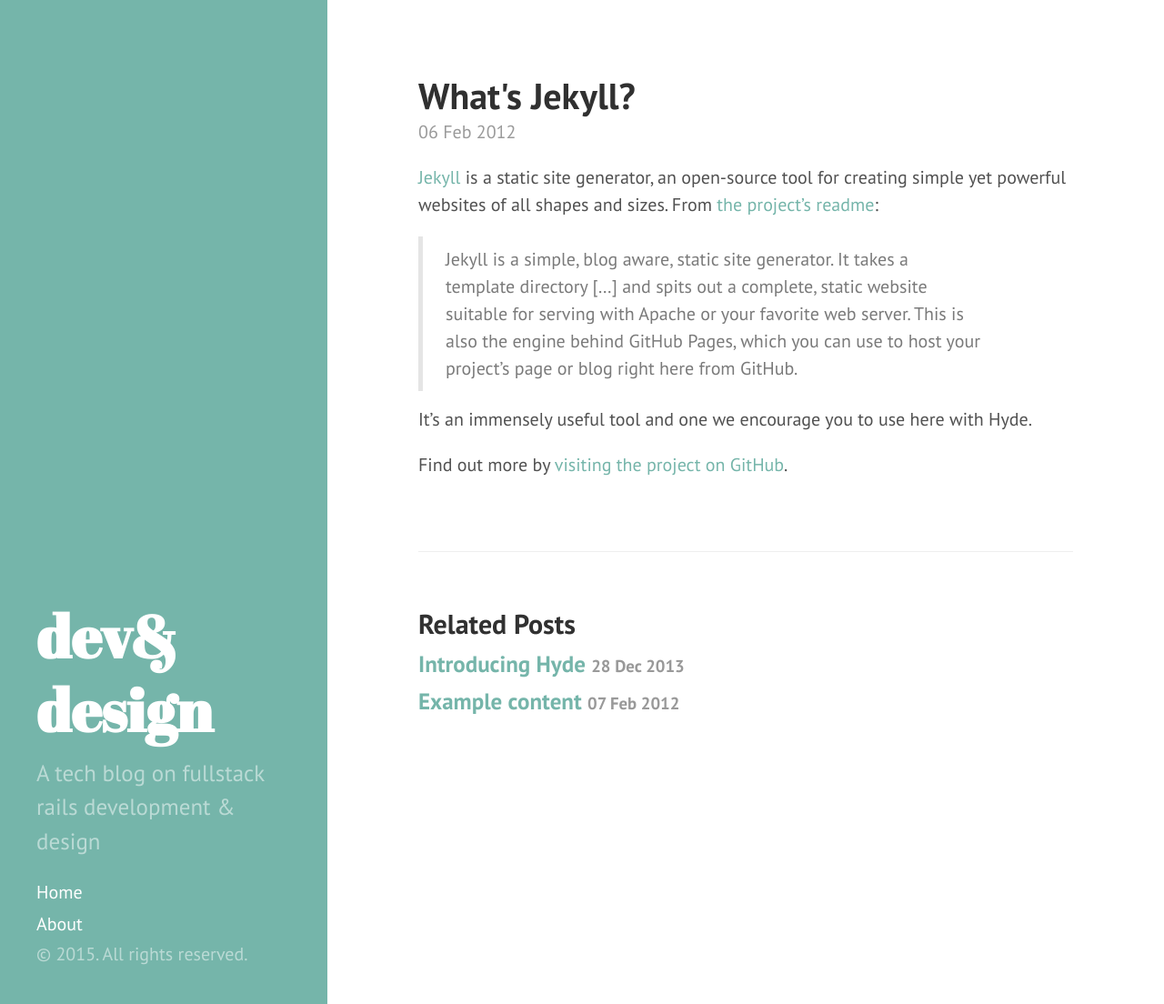
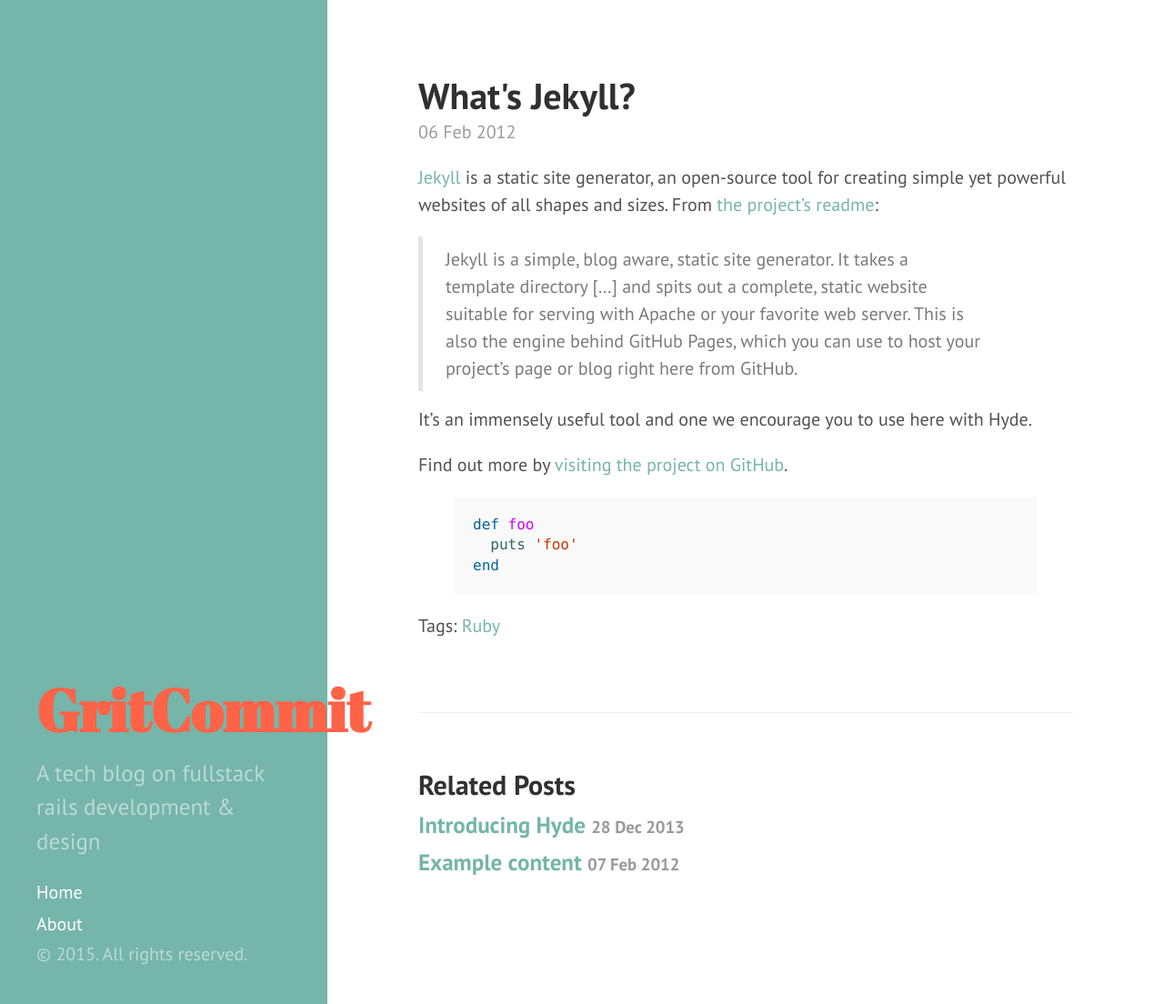
Before and after one commit to jamelablack/jamelablack.github.com, a Jekyll site: the page built from _posts/2012-02-06-whats-jekyll.md, in a window 1280 px wide and 1104 px high. Shown: the whole window at 91% size. Built offline with Jekyll 4.4.1, drawn with Linux system fonts in a browser that asks for light colours; Markdown is read by kramdown in place of the engine named in the settings.

Commit message:
name change

```diff
--- a/_config.yml
+++ b/_config.yml
@@ -7,10 +7,10 @@ permalink:        pretty
 relative_permalinks: true
 
 # Setup
-title:            'dev& design'
+title:            'GritCommit'
 tagline:          'A coding blog by Jam'
 description:      'A tech blog on fullstack rails development & design'#'A brazen two-column <a href="http://jekyllrb.com" target="_blank">Jekyll</a> theme that pairs a prominent sidebar with uncomplicated content. Made by <a href="https://twitter.com/mdo" target="_blank">@mdo</a>.'
-url:              http://jamelalback.github.io
+url:              http://jamelablack.github.io
 baseurl:          /
 
 author:
--- a/_includes/sidebar.html
+++ b/_includes/sidebar.html
@@ -3,7 +3,7 @@
     <div class="sidebar-about">
       <h1>
         <a href="{{ site.baseurl }}">
-          {{ site.title }}
+          <span style= "color: #FF6347">{{ site.title }}</span>
         </a>
       </h1>
       <p class="lead">{{ site.description }}</p>
--- a/_posts/2012-02-06-whats-jekyll.md
+++ b/_posts/2012-02-06-whats-jekyll.md
@@ -1,6 +1,7 @@
 ---
 layout: post
 title: What's Jekyll?
+tags: Ruby
 ---
 
 [Jekyll](http://jekyllrb.com) is a static site generator, an open-source tool for creating simple yet powerful websites of all shapes and sizes. From [the project's readme](https://github.com/mojombo/jekyll/blob/master/README.markdown):
@@ -10,3 +11,11 @@ title: What's Jekyll?
 It's an immensely useful tool and one we encourage you to use here with Hyde.
 
 Find out more by [visiting the project on GitHub](https://github.com/mojombo/jekyll).
+
+{% highlight ruby %}
+def foo
+  puts 'foo'
+end
+{% endhighlight %}
+
+Tags:  <a href="{{ page.tags }}"> {{ page.tags}} </a>
```
Also changed, not shown: _plugins/ext.rb (added), public/css/hyde.css (line endings or trailing spaces), 8 other files.
